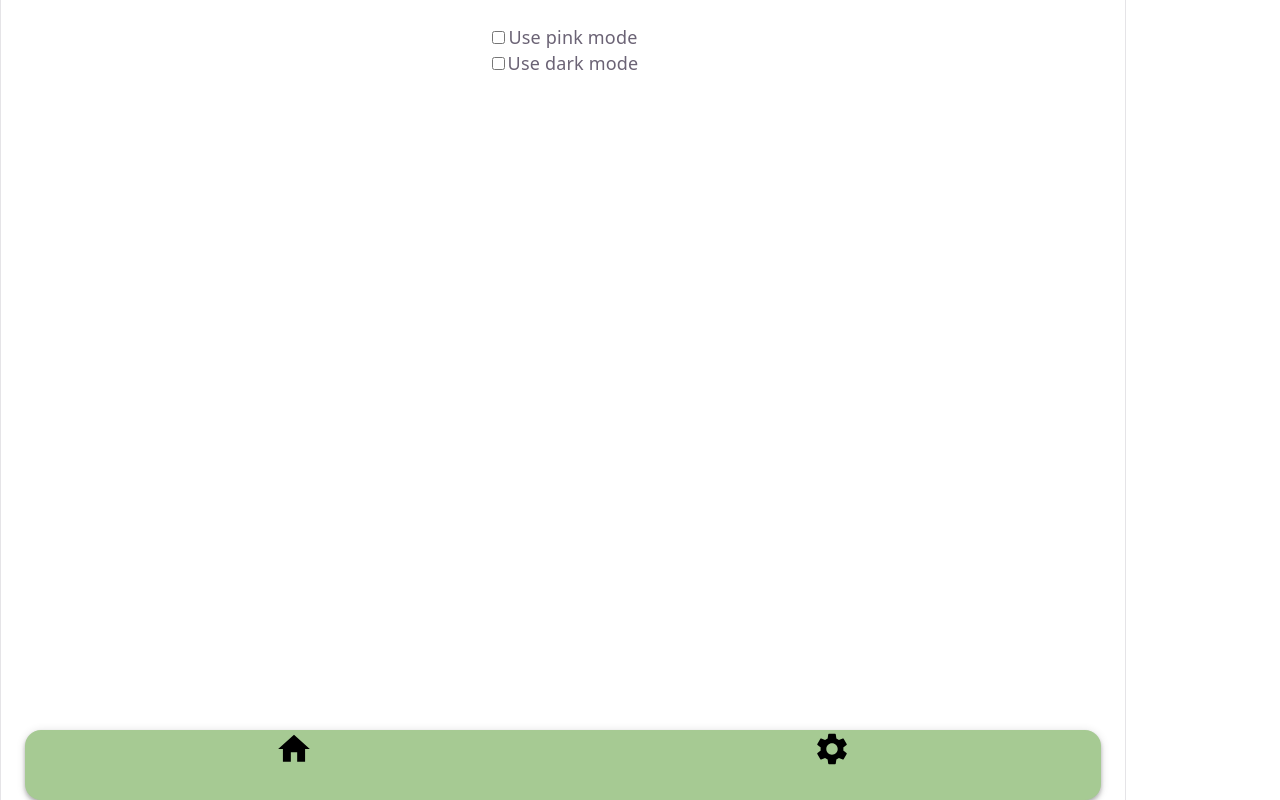
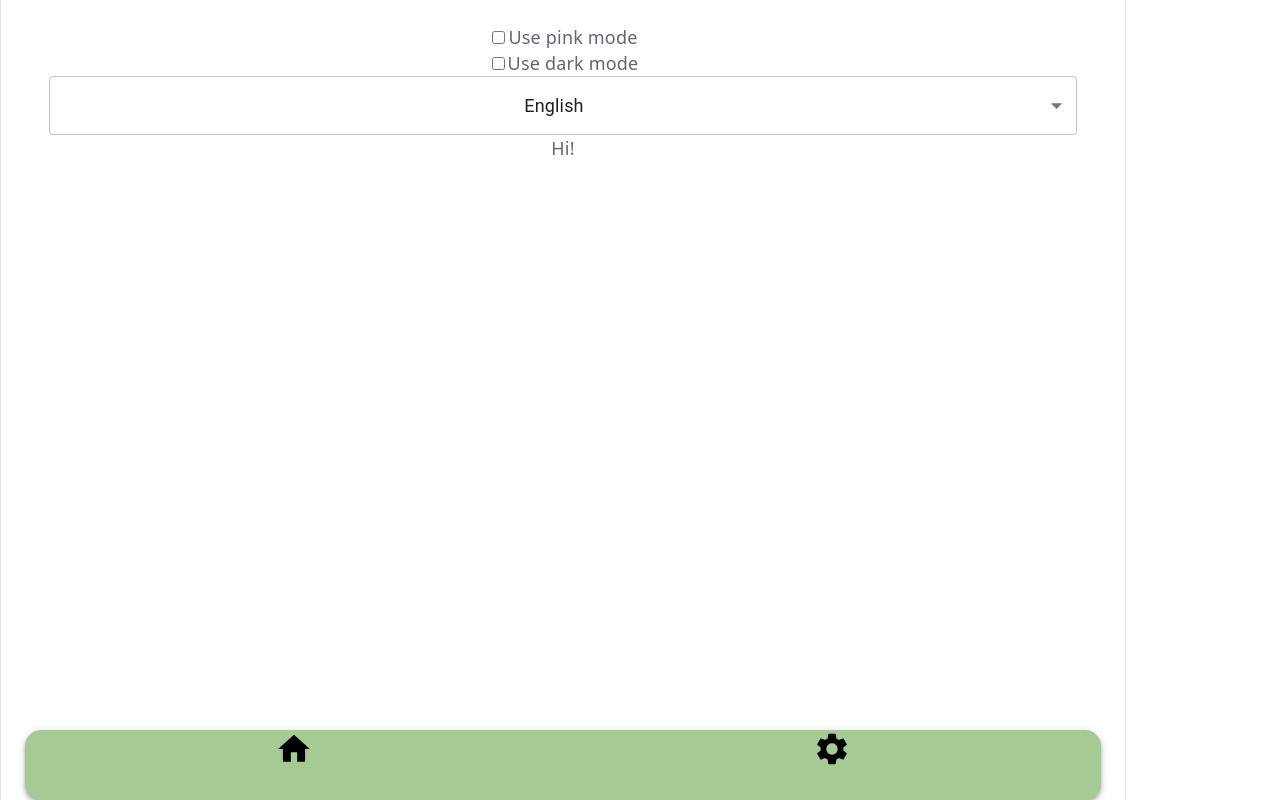
Before and after one commit to AriCourcy/shelly, a React (Vite) app: page /shelly/settings in a window 1280 px wide. Built offline with nearby package versions, Linux system fonts and the light colour scheme.

Commit message:
added internationnalisation

```diff
--- a/package.json
+++ b/package.json
@@ -19,8 +19,10 @@
     "@mui/material": "^9.3.1",
     "dexie": "^4.4.5",
     "dexie-react-hooks": "^4.4.0",
+    "i18next": "^26.4.0",
     "react": "^19.2.8",
     "react-dom": "^19.2.8",
+    "react-i18next": "^17.0.12",
     "react-router-dom": "^7.18.2"
   },
   "devDependencies": {
--- a/src/db.js
+++ b/src/db.js
@@ -16,7 +16,12 @@ export async function populate() {
 
   await db.preferences.add({
     id: "mode",
-    value: "light"
+    value: "light",
+  })
+
+  await db.preferences.add({
+    id: "language",
+    value: "en",
   })
 }
 
--- /dev/null
+++ b/src/i18n.js
@@ -0,0 +1,36 @@
+import i18n from 'i18next'
+import { initReactI18next } from 'react-i18next'
+
+const resources = {
+  en: {
+    translation: {
+      'search': 'Search',
+      'language': 'Language',
+      'english': 'English',
+      'french': 'French',
+      'hi': 'Hi!',
+    }
+  },
+  fr: {
+    translation: {
+      'search': 'Rechercher',
+      'language': 'Langue',
+      'english': 'Anglais',
+      'french': 'Français',
+      'hi': 'Bonjour!',
+    }
+  }
+}
+
+i18n
+  .use(initReactI18next)
+  .init({
+    resources,
+    lng: 'en',
+
+    interpolation: {
+      escapeValue: false
+    }
+  })
+
+  export default i18n
--- a/src/main.jsx
+++ b/src/main.jsx
@@ -2,6 +2,7 @@ import { StrictMode } from 'react'
 import { createRoot } from 'react-dom/client'
 import { registerSW } from 'virtual:pwa-register'
 import './index.css'
+import "./i18n"
 import App from './App.jsx'
 
 registerSW({
--- a/src/pages/Home.jsx
+++ b/src/pages/Home.jsx
@@ -1,7 +1,11 @@
 import { useState } from 'react'
 import { searchBooks } from '../services/books'
+import { useTranslation } from 'react-i18next'
 
 export default function Home() {
+
+  const { t, i18n } = useTranslation()
+
   const [books, setBooks] = useState([])
 
   async function loadBooks(e) {
@@ -25,7 +29,7 @@ export default function Home() {
     <div style={{ display: 'flex', flexGrow: 1, flexDirection: 'column', padding: 24 }}>
       <form onSubmit={loadBooks} style={{ display: 'flex',  }}>
         <input name='query' />
-        <button type='submit'>Search</button>
+        <button type='submit'>{t('search')}</button>
       </form>
       <div style={{ display: 'flex', flexGrow: 1 }}>
             <ul>
--- a/src/pages/Settings.jsx
+++ b/src/pages/Settings.jsx
@@ -1,11 +1,30 @@
-import { useContext } from 'react'
+import { useContext, useEffect, useState } from 'react'
 import { ThemeContext } from '../theme/CustomTheme'
 import { useColorScheme } from '@mui/material/styles'
+import { useTranslation } from 'react-i18next'
+import { saveLanguage, getLanguage } from '../services/preferences'
+import Select from '@mui/material/Select'
+import MenuItem from '@mui/material/MenuItem'
 
 function Settings() {
 
+  const { t, i18n } = useTranslation()
+
+  useEffect(() => {
+    async function init() {
+      i18n.changeLanguage(await getLanguage())
+    }
+
+    init()
+  }, [])
+
   const { theme, setTheme } = useContext(ThemeContext)
   const { mode, setMode } = useColorScheme()
+
+  const changeLanguage = (event) => {
+    saveLanguage(event.target.value)
+    i18n.changeLanguage(event.target.value)
+  }
 
   return (
     <div style={{ display: 'flex', flexGrow: 1, flexDirection: 'column', padding: 24 }}>
@@ -29,6 +48,19 @@ function Settings() {
         />
         Use dark mode
       </label>
+
+        <Select
+          labelId='select-language'
+          id='select-language'
+          value={i18n.language}
+          label={t('language')}
+          onChange={changeLanguage}
+        >
+          <MenuItem value={'fr'}>{t('french')}</MenuItem>
+          <MenuItem value={'en'}>{t('english')}</MenuItem>
+        </Select>
+
+        <p>{t('hi')}</p>
     </div>
   )
 }
--- a/src/services/preferences.jsx
+++ b/src/services/preferences.jsx
@@ -17,3 +17,12 @@ export async function getMode() {
   const mode = await db.preferences.get('mode')
   return mode.value
 }
+
+export async function saveLanguage(language) {
+  await db.preferences.update('language', { 'value': language })
+}
+
+export async function getLanguage() {
+  const language = await db.preferences.get('language')
+  return language.value
+}
--- a/src/theme/CustomTheme.jsx
+++ b/src/theme/CustomTheme.jsx
@@ -62,7 +62,7 @@ export const themes = {
 
 export const ThemeContext = createContext(null)
 
-function CustomThemeContent({ children}) {
+function CustomThemeContent({ children }) {
   const { mode, setMode } = useColorScheme()
 
   const [theme, setTheme] = useState()
```
Also changed, not shown: 1 other file (tests, documents, lock files or other folders).
